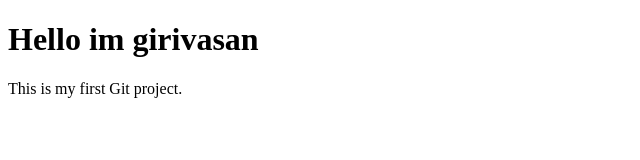
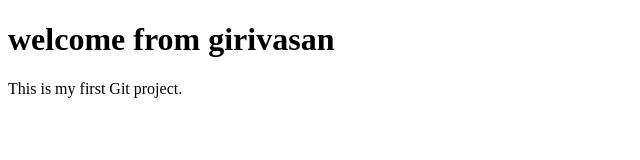
Before and after one commit to Girivaazann/project-html, a plain HTML site: page index.html in a window 1280 px wide. Shown: the whole page, without its empty margins (0-640 px from the left). Drawn offline with Linux system fonts and the light colour scheme.

Commit message:
change heading in feature breanch

```diff
--- a/index.html
+++ b/index.html
@@ -4,7 +4,7 @@
     <title>My Project</title>
 </head>
 <body>
-    <h1>Hello im girivasan</h1>
+    <h1>welcome from girivasan</h1>
     <p>This is my first Git project.</p>
 </body>
 </html>
```
